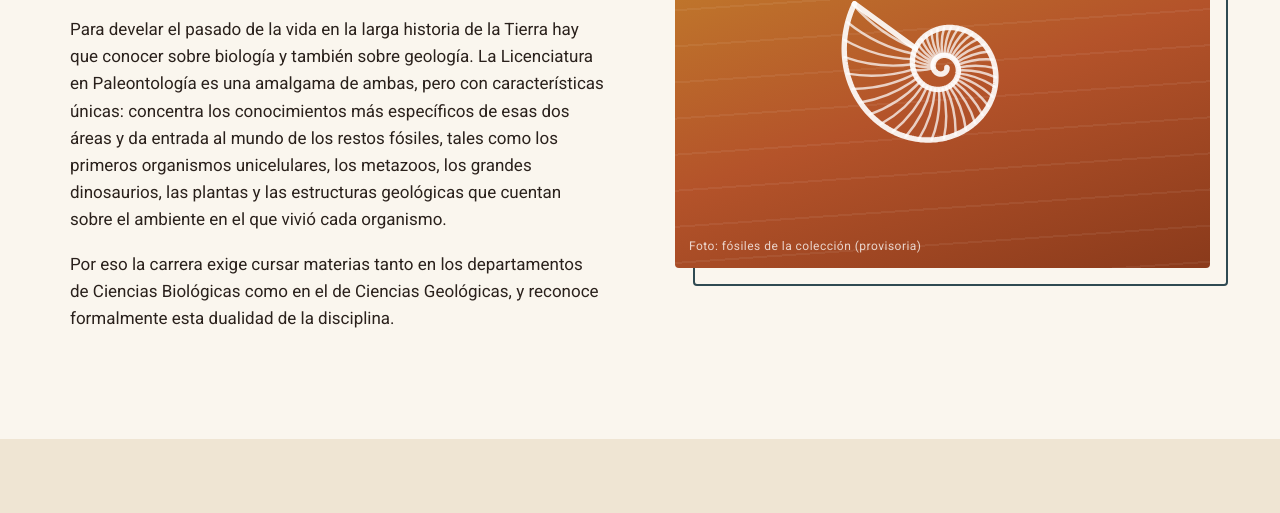
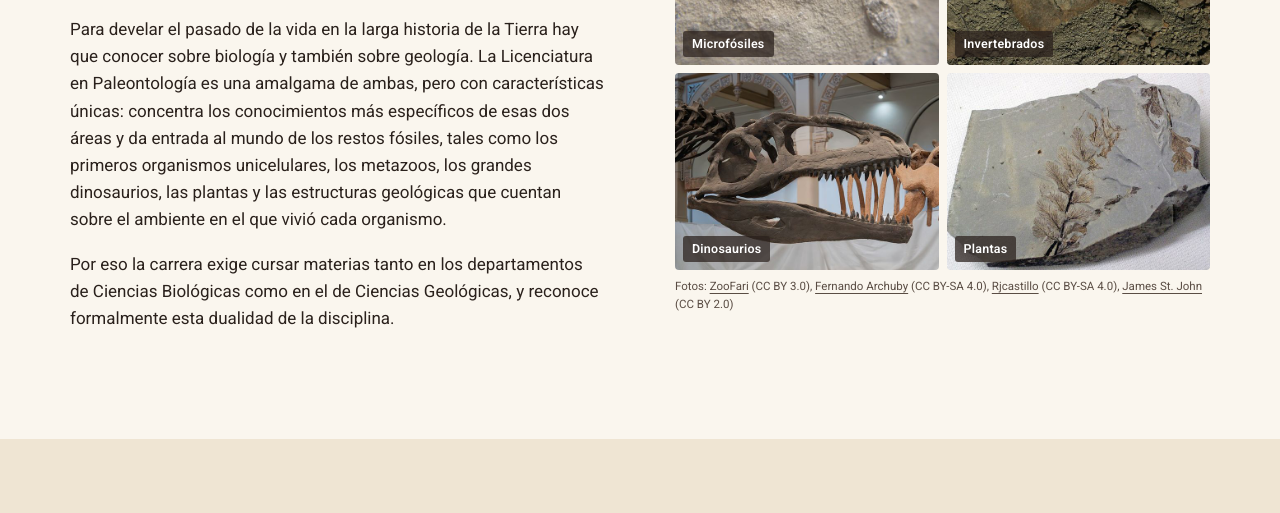
Before and after one commit to jfbonder/paleontologia, a plain HTML site: page ingresantes.html in a window 1280 px wide. Shown: the part 680-1193 px from the top of the page. Drawn offline with Linux system fonts and the light colour scheme.

Commit message:
Ingresantes: collage de fósiles en "¿Qué es la paleontología?"
Microfósiles, amonite de la Formación Agrio, cráneo de Giganotosaurus y
helecho fósil (Wikimedia Commons, con créditos).

Co-Authored-By: Claude Opus 5.5 <noreply@anthropic.com>
Claude-Session: https://claude.ai/code/session_01LBysrGEXfpum3gBCVm9PTp

```diff
--- a/css/style.css
+++ b/css/style.css
@@ -273,6 +273,19 @@ section { position: relative; }
 .figure-portrait a { color: inherit; }
 .figure-portrait--illus { gap: 10px; }
 .figure-portrait--illus img { width: auto; height: 74%; border: 0; border-radius: 6px; }
+
+/* Collage de fotos (2 × 2) */
+.collage { margin: 0; }
+.collage__grid { display: grid; grid-template-columns: 1fr 1fr; gap: 8px; }
+.collage__tile { position: relative; overflow: hidden; border-radius: var(--radius); background: var(--sand); }
+.collage__tile img { display: block; width: 100%; height: auto; aspect-ratio: 4 / 3; object-fit: cover; transition: transform .5s; }
+.collage__tile:hover img { transform: scale(1.05); }
+.collage__tile span {
+	position: absolute; left: 8px; bottom: 8px; padding: 3px 9px; border-radius: 3px;
+	background: rgba(42, 33, 28, .72); color: var(--white); font-size: .78rem; font-weight: 600; letter-spacing: .02em;
+}
+.collage figcaption { font-size: .72rem; color: var(--ink-soft); margin-top: 8px; line-height: 1.5; }
+.collage figcaption a { color: inherit; }
 
 /* Foto ancha debajo del título de una página */
 .photo-banner { padding: 0 0 40px; }
--- a/ingresantes.html
+++ b/ingresantes.html
@@ -101,7 +101,7 @@
 				<p>Para develar el pasado de la vida en la larga historia de la Tierra hay que conocer sobre biología y también sobre geología. La Licenciatura en Paleontología es una amalgama de ambas, pero con características únicas: concentra los conocimientos más específicos de esas dos áreas y da entrada al mundo de los restos fósiles, tales como los primeros organismos unicelulares, los metazoos, los grandes dinosaurios, las plantas y las estructuras geológicas que cuentan sobre el ambiente en el que vivió cada organismo.</p>
 				<p>Por eso la carrera exige cursar materias tanto en los departamentos de Ciencias Biológicas como en el de Ciencias Geológicas, y reconoce formalmente esta dualidad de la disciplina.</p>
 			</div>
-			<div class="reveal offset-frame"><figure class="figure-placeholder"><svg aria-hidden="true"><use href="imgs/fosiles.svg#amonite"/></svg><figcaption>Foto: fósiles de la colección (provisoria)</figcaption></figure></div>
+			<div class="reveal"><figure class="collage"><div class="collage__grid"><div class="collage__tile"><img src="imgs/fotos/collage-microfosiles.jpg" alt="Microfósiles en roca" width="640" height="480" loading="lazy"><span>Microfósiles</span></div><div class="collage__tile"><img src="imgs/fotos/collage-amonite.jpg" alt="Amonite de la Formación Agrio, Neuquén" width="640" height="480" loading="lazy"><span>Invertebrados</span></div><div class="collage__tile"><img src="imgs/fotos/collage-giganotosaurus.jpg" alt="Cráneo de Giganotosaurus carolinii" width="640" height="480" loading="lazy"><span>Dinosaurios</span></div><div class="collage__tile"><img src="imgs/fotos/collage-helecho.jpg" alt="Helecho fósil" width="640" height="480" loading="lazy"><span>Plantas</span></div></div><figcaption>Fotos: <a href="https://commons.wikimedia.org/wiki/File:Microfossils.JPG">ZooFari</a> (CC BY 3.0), <a href="https://commons.wikimedia.org/wiki/File:Ammonite_de_la_Formaci%C3%B3n_Agrio.jpg">Fernando Archuby</a> (CC BY-SA 4.0), <a href="https://commons.wikimedia.org/wiki/File:Esqueleto_articulado,_Giganotosaurus_carolinii.jpg">Rjcastillo</a> (CC BY-SA 4.0), <a href="https://commons.wikimedia.org/wiki/File:Dennstaedtia_americana_(fossil_fern)_(Fort_Union_Formation,_Paleocene;_Yellowstone_County,_Montana,_USA).jpg">James St. John</a> (CC BY 2.0)</figcaption></figure></div>
 		</div>
 	</div>
 </section>
```
Also changed, not shown: imgs/fotos/collage-amonite.jpg (added), imgs/fotos/collage-giganotosaurus.jpg (added), imgs/fotos/collage-helecho.jpg (added), imgs/fotos/collage-microfosiles.jpg (added).
